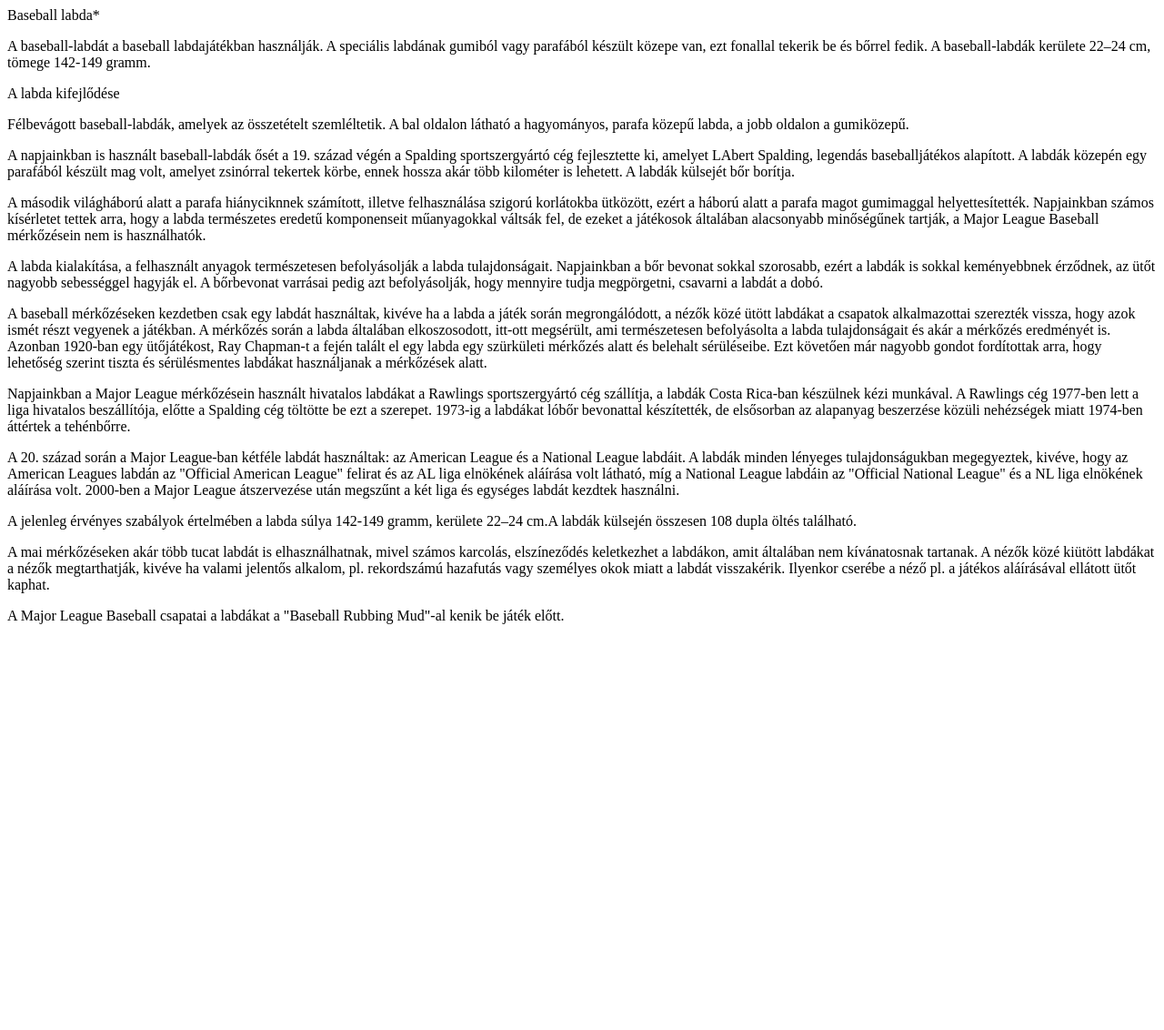
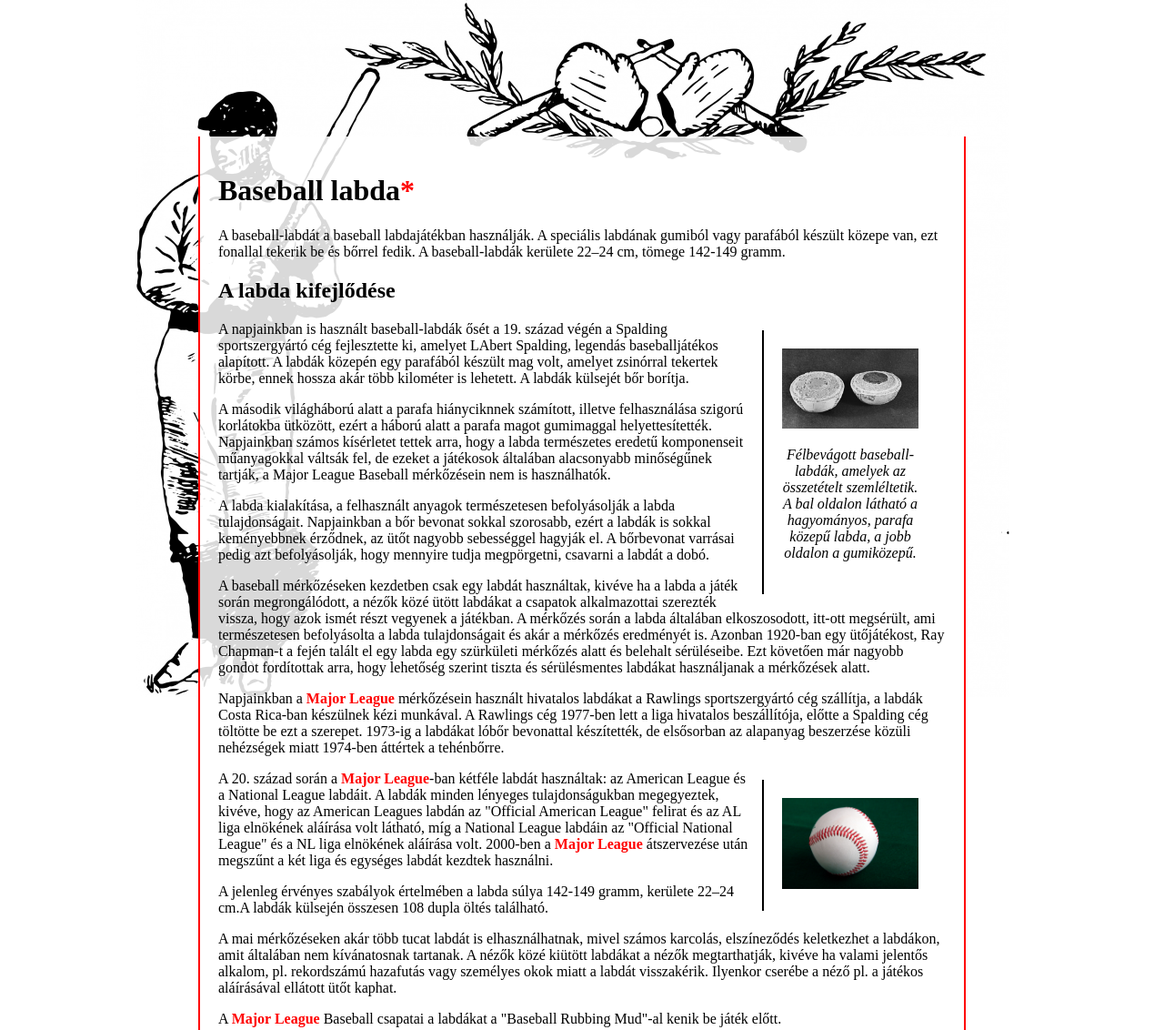
Before and after one commit to Hitechun/Baseball-labda, a plain HTML site: page index.html in a window 1280 px wide. Shown: the top 1132 px of the page at 91% size. Before the commit the page ends 800 px from the top, so only its background shows below. Drawn offline with Linux system fonts and the light colour scheme.

Commit message:
baseball végső

```diff
--- a/index.html
+++ b/index.html
@@ -1,22 +1,68 @@
-<html>
+<!DOCTYPE html>
+<html lang="hu">
+
 <head>
+    <meta charset="utf-8">
+    <title>BAseball-labda</title>
+    <link rel="stylesheet" href="style.css">
 </head>
+
 <body>
-    Baseball labda*
-    <p>A baseball-labdát a baseball labdajátékban használják. A speciális labdának gumiból vagy parafából készült közepe van, ezt fonallal tekerik be és bőrrel fedik. A baseball-labdák kerülete 22–24 cm, tömege 142-149 gramm.</p>
+    <div id="content">
+       <h1>Baseball labda<a href="https://hu.wikipedia.org/wiki/Baseball-labda" target="_blank">*</a></h1>
+        <p>A baseball-labdát a baseball labdajátékban használják. A speciális labdának gumiból vagy parafából készült
+            közepe van, ezt fonallal tekerik be és bőrrel fedik. A baseball-labdák kerülete 22–24 cm, tömege 142-149
+            gramm.</p>
 
-    A labda kifejlődése
+       <h2>A labda kifejlődése</h2>
 
-    <p>Félbevágott baseball-labdák, amelyek az összetételt szemléltetik. A bal oldalon látható a hagyományos, parafa közepű labda, a jobb oldalon a gumiközepű.</p>
+       <div class="frame">
+           <img src="Felbevagva.jpg" alt="">
+           <p class="imgcaption">Félbevágott baseball-labdák, amelyek az összetételt szemléltetik. A bal oldalon látható a hagyományos, parafa
+            közepű labda, a jobb oldalon a gumiközepű.</p>
+       </div>
 
-    <p>A napjainkban is használt baseball-labdák ősét a 19. század végén a Spalding sportszergyártó cég fejlesztette ki, amelyet LAbert Spalding, legendás baseballjátékos alapított. A labdák közepén egy parafából készült mag volt, amelyet zsinórral tekertek körbe, ennek hossza akár több kilométer is lehetett. A labdák külsejét bőr borítja.</p>
-    <p>A második világháború alatt a parafa hiányciknnek számított, illetve felhasználása szigorú korlátokba ütközött, ezért a háború alatt a parafa magot gumimaggal helyettesítették. Napjainkban számos kísérletet tettek arra, hogy a labda természetes eredetű komponenseit műanyagokkal váltsák fel, de ezeket a játékosok általában alacsonyabb minőségűnek tartják, a Major League Baseball mérkőzésein nem is használhatók.</p>
-    <p>A labda kialakítása, a felhasznált anyagok természetesen befolyásolják a labda tulajdonságait. Napjainkban a bőr bevonat sokkal szorosabb, ezért a labdák is sokkal keményebbnek érződnek, az ütőt nagyobb sebességgel hagyják el. A bőrbevonat varrásai pedig azt befolyásolják, hogy mennyire tudja megpörgetni, csavarni a labdát a dobó.</p>
-    <p>A baseball mérkőzéseken kezdetben csak egy labdát használtak, kivéve ha a labda a játék során megrongálódott, a nézők közé ütött labdákat a csapatok alkalmazottai szerezték vissza, hogy azok ismét részt vegyenek a játékban. A mérkőzés során a labda általában elkoszosodott, itt-ott megsérült, ami természetesen befolyásolta a labda tulajdonságait és akár a mérkőzés eredményét is. Azonban 1920-ban egy ütőjátékost, Ray Chapman-t a fején talált el egy labda egy szürkületi mérkőzés alatt és belehalt sérüléseibe. Ezt követően már nagyobb gondot fordítottak arra, hogy lehetőség szerint tiszta és sérülésmentes labdákat használjanak a mérkőzések alatt.</p>
-    <p>Napjainkban a Major League mérkőzésein használt hivatalos labdákat a Rawlings sportszergyártó cég szállítja, a labdák Costa Rica-ban készülnek kézi munkával. A Rawlings cég 1977-ben lett a liga hivatalos beszállítója, előtte a Spalding cég töltötte be ezt a szerepet. 1973-ig a labdákat lóbőr bevonattal készítették, de elsősorban az alapanyag beszerzése közüli nehézségek miatt 1974-ben áttértek a tehénbőrre.</p>
-    <p>A 20. század során a Major League-ban kétféle labdát használtak: az American League és a National League labdáit. A labdák minden lényeges tulajdonságukban megegyeztek, kivéve, hogy az American Leagues labdán az "Official American League" felirat és az AL liga elnökének aláírása volt látható, míg a National League labdáin az "Official National League" és a NL liga elnökének aláírása volt. 2000-ben a Major League átszervezése után megszűnt a két liga és egységes labdát kezdtek használni.</p>
-    <p>A jelenleg érvényes szabályok értelmében a labda súlya 142-149 gramm, kerülete 22–24 cm.A labdák külsején összesen 108 dupla öltés található.</p>
-    <p>A mai mérkőzéseken akár több tucat labdát is elhasználhatnak, mivel számos karcolás, elszíneződés keletkezhet a labdákon, amit általában nem kívánatosnak tartanak. A nézők közé kiütött labdákat a nézők megtarthatják, kivéve ha valami jelentős alkalom, pl. rekordszámú hazafutás vagy személyes okok miatt a labdát visszakérik. Ilyenkor cserébe a néző pl. a játékos aláírásával ellátott ütőt kaphat.</p>
-    <p>A Major League Baseball csapatai a labdákat a "Baseball Rubbing Mud"-al kenik be játék előtt.</p>
+        <p>A napjainkban is használt baseball-labdák ősét a 19. század végén a Spalding sportszergyártó cég fejlesztette
+            ki, amelyet LAbert Spalding, legendás baseballjátékos alapított. A labdák közepén egy parafából készült mag
+            volt, amelyet zsinórral tekertek körbe, ennek hossza akár több kilométer is lehetett. A labdák külsejét bőr
+            borítja.</p>
+        <p>A második világháború alatt a parafa hiányciknnek számított, illetve felhasználása szigorú korlátokba
+            ütközött, ezért a háború alatt a parafa magot gumimaggal helyettesítették. Napjainkban számos kísérletet
+            tettek arra, hogy a labda természetes eredetű komponenseit műanyagokkal váltsák fel, de ezeket a játékosok
+            általában alacsonyabb minőségűnek tartják, a <span class="kieelt">Major League</span> Baseball mérkőzésein nem is használhatók.</p>
+        <p>A labda kialakítása, a felhasznált anyagok természetesen befolyásolják a labda tulajdonságait. Napjainkban a
+            bőr bevonat sokkal szorosabb, ezért a labdák is sokkal keményebbnek érződnek, az ütőt nagyobb sebességgel
+            hagyják el. A bőrbevonat varrásai pedig azt befolyásolják, hogy mennyire tudja megpörgetni, csavarni a
+            labdát a dobó.</p>
+        <p>A baseball mérkőzéseken kezdetben csak egy labdát használtak, kivéve ha a labda a játék során megrongálódott,
+            a nézők közé ütött labdákat a csapatok alkalmazottai szerezték vissza, hogy azok ismét részt vegyenek a
+            játékban. A mérkőzés során a labda általában elkoszosodott, itt-ott megsérült, ami természetesen
+            befolyásolta a labda tulajdonságait és akár a mérkőzés eredményét is. Azonban 1920-ban egy ütőjátékost, Ray
+            Chapman-t a fején talált el egy labda egy szürkületi mérkőzés alatt és belehalt sérüléseibe. Ezt követően
+            már nagyobb gondot fordítottak arra, hogy lehetőség szerint tiszta és sérülésmentes labdákat használjanak a
+            mérkőzések alatt.</p>
+        <p>Napjainkban a <span class="kiemelt">Major League</span> mérkőzésein használt hivatalos labdákat a Rawlings sportszergyártó cég szállítja,
+            a labdák Costa Rica-ban készülnek kézi munkával. A Rawlings cég 1977-ben lett a liga hivatalos beszállítója,
+            előtte a Spalding cég töltötte be ezt a szerepet. 1973-ig a labdákat lóbőr bevonattal készítették, de
+            elsősorban az alapanyag beszerzése közüli nehézségek miatt 1974-ben áttértek a tehénbőrre.</p>
+
+        <div class="frame">
+            <img src="Baseball.jpg" alt="baseball-labda" title="baseball labda">
+        </div>
+
+        <p>A 20. század során a <span class="kiemelt">Major League</span>-ban kétféle labdát használtak: az American League és a National League
+            labdáit. A labdák minden lényeges tulajdonságukban megegyeztek, kivéve, hogy az American Leagues labdán az
+            "Official American League" felirat és az AL liga elnökének aláírása volt látható, míg a National League
+            labdáin az "Official National League" és a NL liga elnökének aláírása volt. 2000-ben a <span class="kiemelt">Major League</span>
+            átszervezése után megszűnt a két liga és egységes labdát kezdtek használni.</p>
+        <p>A jelenleg érvényes szabályok értelmében a labda súlya 142-149 gramm, kerülete 22–24 cm.A labdák külsején
+            összesen 108 dupla öltés található.</p>
+        <p>A mai mérkőzéseken akár több tucat labdát is elhasználhatnak, mivel számos karcolás, elszíneződés keletkezhet
+            a labdákon, amit általában nem kívánatosnak tartanak. A nézők közé kiütött labdákat a nézők megtarthatják,
+            kivéve ha valami jelentős alkalom, pl. rekordszámú hazafutás vagy személyes okok miatt a labdát visszakérik.
+            Ilyenkor cserébe a néző pl. a játékos aláírásával ellátott ütőt kaphat.</p>
+        <p>A <span class="kiemelt">Major League</span> Baseball csapatai a labdákat a "Baseball Rubbing Mud"-al kenik be játék előtt.</p>
+    </div>
 </body>
+
 </html>
--- a/style.css
+++ b/style.css
@@ -1,5 +1,8 @@
 body
 {
+    background-image: url('baseball-background.jpg');
+    background-size: 960px;
+    background-repeat: no-repeat;
     margin: 0;
     padding: 0;
     background-position-x: 150px;
@@ -7,12 +10,20 @@ body
 
 #content
 {
+    width: 800px;
+    margin: auto;
+    margin-top: 150px;
+    border-right: 2px solid red;
+    border-left: 2px solid red;
     padding: 20px;
     background-color: rgba(255,255,255,0.85);
 }
 
 .frame
 {
+    float: right;
+    width: 150px;
+    border-left: 2px solid black;
     padding:20px;
     margin:10px;
 }
@@ -21,3 +32,22 @@ body
 {
     width: 150px;
 }
+
+.imgcaption{
+    text-align: center;
+    font-style: italic;
+}
+
+.kiemelt{
+    font-weight: bold;
+    color: red;
+}
+
+a{
+    text-decoration: none;
+    color: red;
+}
+
+a :hover{
+    color: red;
+}
```
Also changed, not shown: css_validalas.png (added), html_validalas.png (added).
